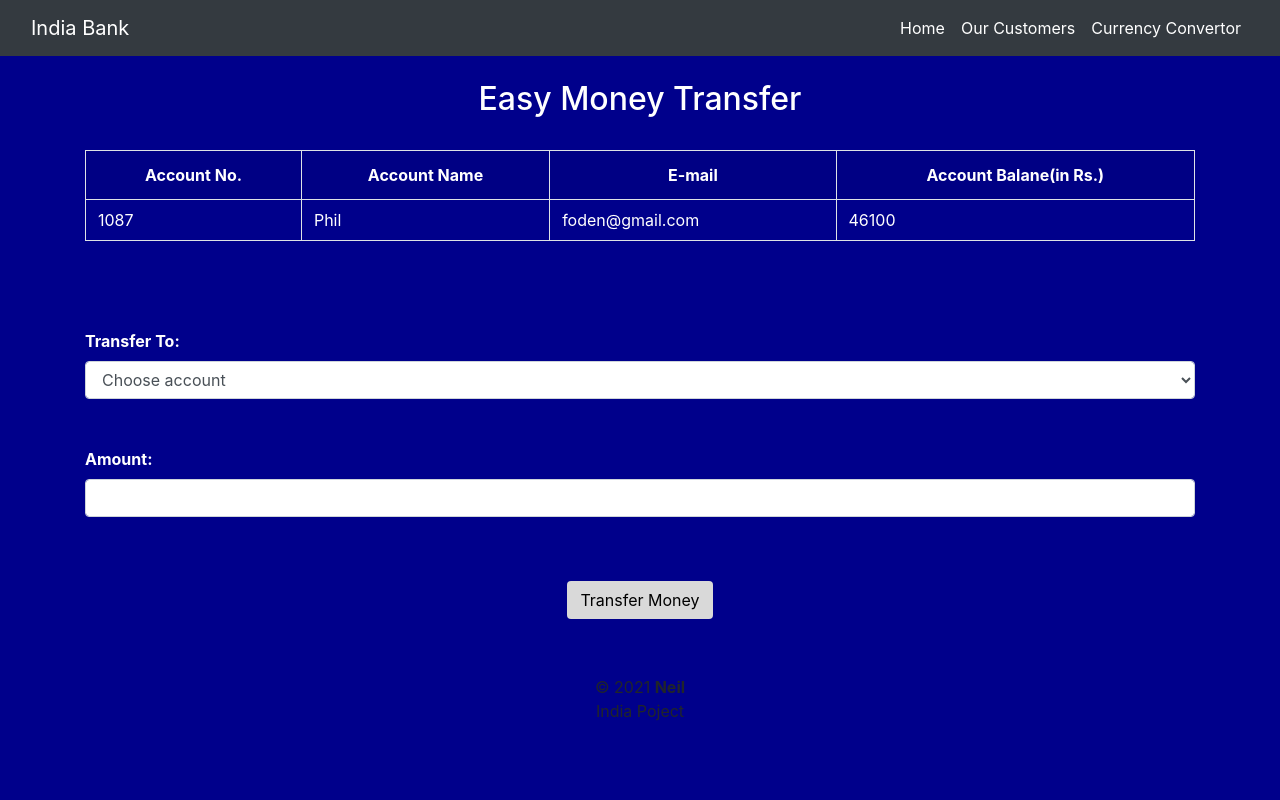
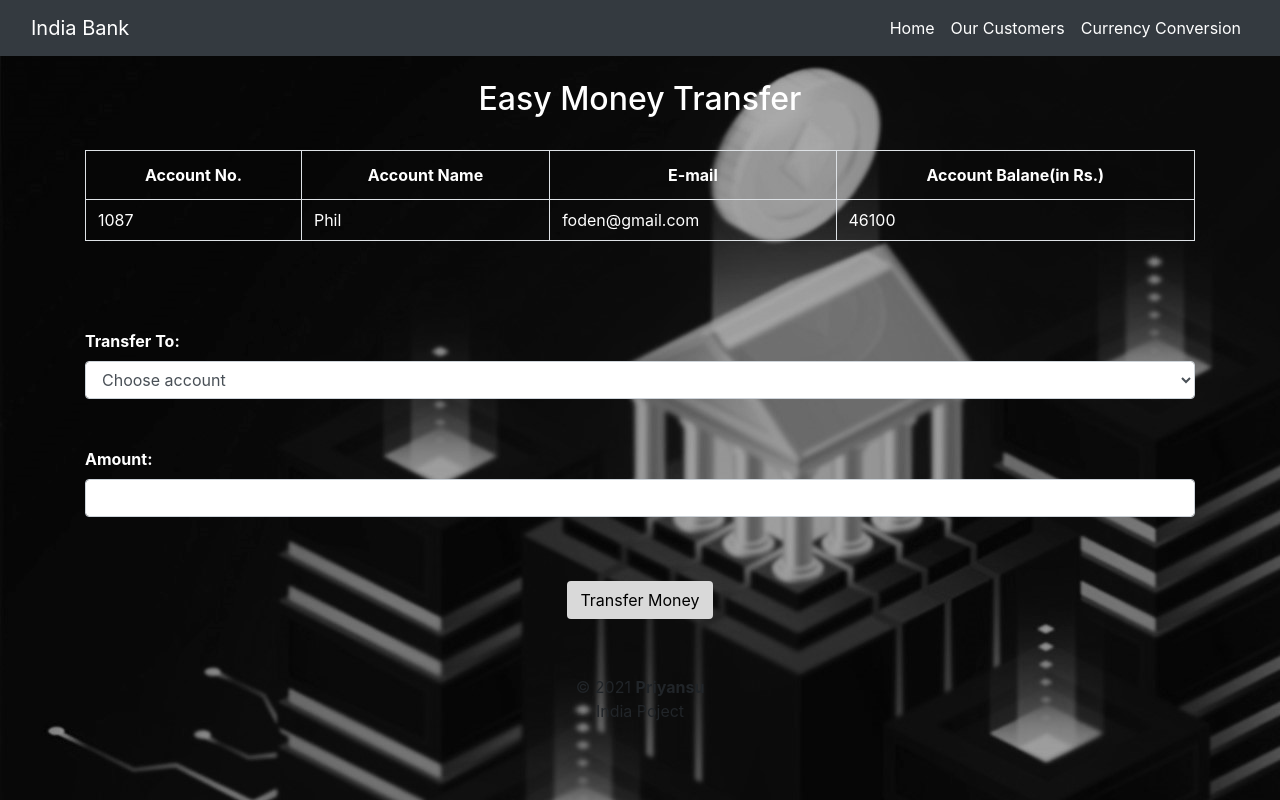
Before and after one commit to Kraken-ops/basicbanking, a PHP site: page /selecteduserdetail.php?id=1087 in a window 1280 px wide. Run offline with PHP 8.4, Linux system fonts and the light colour scheme; data comes from the database, SQL or seed files in the repository; data that the repository does not hold is empty.

Commit message:
new changes

```diff
--- a/customers.php
+++ b/customers.php
@@ -22,7 +22,7 @@
 
 <nav class="navbar navbar-expand-lg navbar-dark bg-dark">
   <div class="container-fluid">
-    <a class="navbar-brand" href="#">India Bank  </a>
+    <a class="navbar-brand" href="index.php">India Bank  </a>
     <button class="navbar-toggler" type="button" data-toggle="collapse" data-target="#navbarSupportedContent" aria-controls="navbarSupportedContent" aria-expanded="false" aria-label="Toggle navigation">
       <span class="navbar-toggler-icon"></span>
     </button>
--- a/index.php
+++ b/index.php
@@ -13,7 +13,7 @@
 <!-- Navigation bar-->
 <nav class="navbar navbar-expand-lg navbar-dark bg-dark">
   <div class="container-fluid">
-    <a class="navbar-brand" href="#">India Bank  </a>
+    <a class="navbar-brand" href="index.php">India Bank  </a>
     <button class="navbar-toggler" type="button" data-toggle="collapse" data-target="#navbarSupportedContent" aria-controls="navbarSupportedContent" aria-expanded="false" aria-label="Toggle navigation">
       <span class="navbar-toggler-icon"></span>
     </button>
--- a/selecteduserdetail.php
+++ b/selecteduserdetail.php
@@ -82,10 +82,11 @@ if(isset($_POST['submit']))
 <!DOCTYPE html>
 <html lang="en">
 <head>
+    <body style="background-image : url(images/home2.jpg)">
 <!-- Navigation bar-->
 <nav class="navbar navbar-expand-lg navbar-dark bg-dark">
   <div class="container-fluid">
-    <a class="navbar-brand" href="#">India Bank  </a>
+    <a class="navbar-brand" href="index.php">India Bank  </a>
     <button class="navbar-toggler" type="button" data-toggle="collapse" data-target="#navbarSupportedContent" aria-controls="navbarSupportedContent" aria-expanded="false" aria-label="Toggle navigation">
       <span class="navbar-toggler-icon"></span>
     </button>
@@ -99,7 +100,7 @@ if(isset($_POST['submit']))
           <a class="nav-link active" aria-current="page" href="customers.php">Our Customers</a>
         </li>
          <li class="nav-item">
-          <a class="nav-link active" aria-current="page" href="https://www.xe.com/currencyconverter/convert/?Amount=20&From=INR&To=EUR">Currency Convertor </a>
+          <a class="nav-link active" aria-current="page" href="https://www.xe.com/currencyconverter/convert/?Amount=20&From=INR&To=EUR">Currency Conversion </a>
         </li>
 
 </div>
@@ -204,7 +205,7 @@ if(isset($_POST['submit']))
         </form>
     </div>
     <footer class="text-center mt-5 py-2">
-            <p>&copy 2021 <b>Neil</b> <br> India Poject</p>
+            <p>&copy 2021 <b>Priyansu</b> <br> India Poject</p>
     </footer>
 <script src="https://code.jquery.com/jquery-3.5.1.slim.min.js" integrity="sha384-DfXdz2htPH0lsSSs5nCTpuj/zy4C+OGpamoFVy38MVBnE+IbbVYUew+OrCXaRkfj" crossorigin="anonymous"></script>
 <script src="https://cdn.jsdelivr.net/npm/bootstrap@4.5.3/dist/js/bootstrap.bundle.min.js" integrity="sha384-ho+j7jyWK8fNQe+A12Hb8AhRq26LrZ/JpcUGGOn+Y7RsweNrtN/tE3MoK7ZeZDyx" crossorigin="anonymous"></script>
--- a/transactions.php
+++ b/transactions.php
@@ -14,7 +14,7 @@
 
 <nav class="navbar navbar-expand-lg navbar-dark bg-dark">
   <div class="container-fluid">
-    <a class="navbar-brand" href="#">India Bank   </a>
+    <a class="navbar-brand" href="index.php">India Bank   </a>
     <button class="navbar-toggler" type="button" data-toggle="collapse" data-target="#navbarSupportedContent" aria-controls="navbarSupportedContent" aria-expanded="false" aria-label="Toggle navigation">
       <span class="navbar-toggler-icon"></span>
     </button>
```
Also changed, not shown: images/home2.jpg (added).
